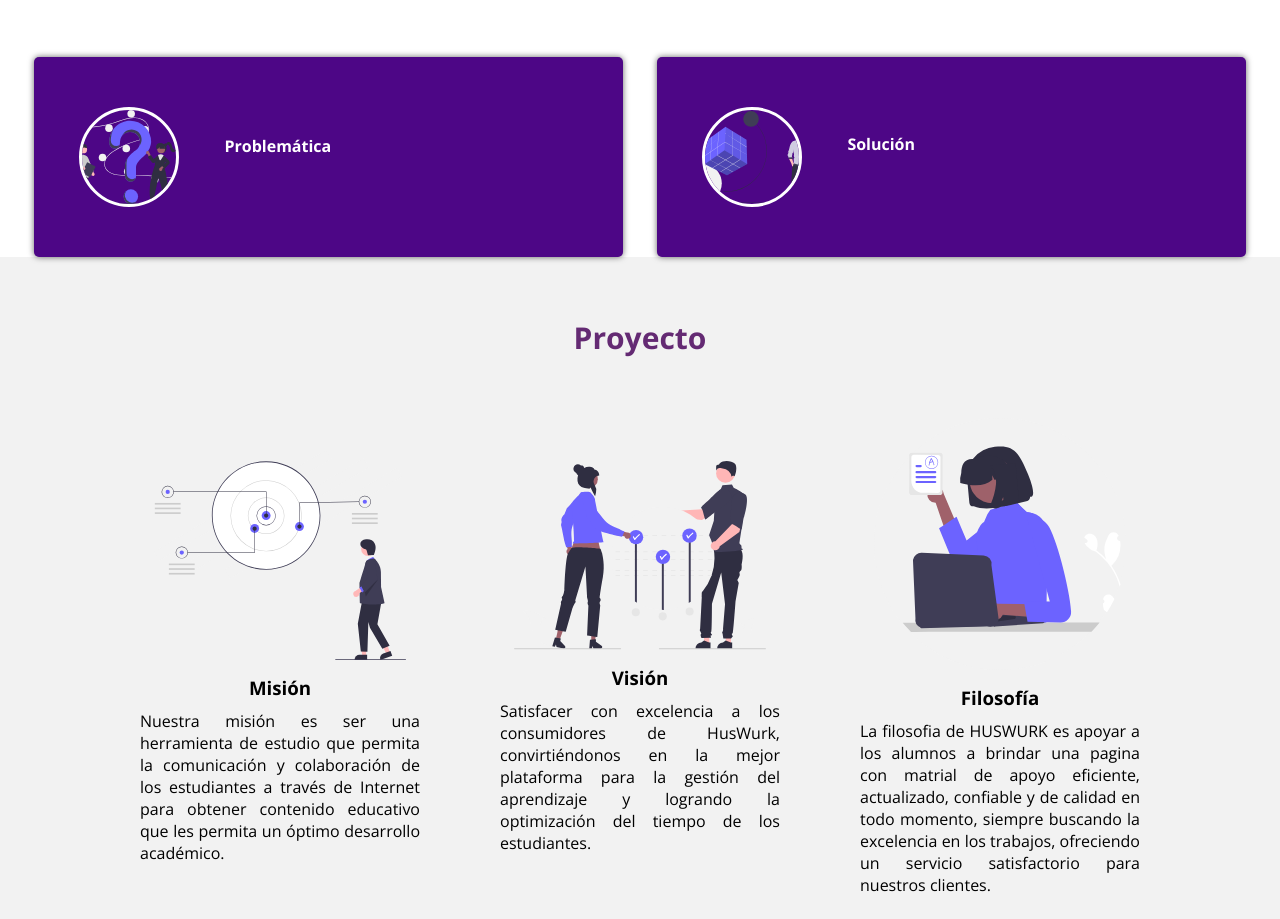
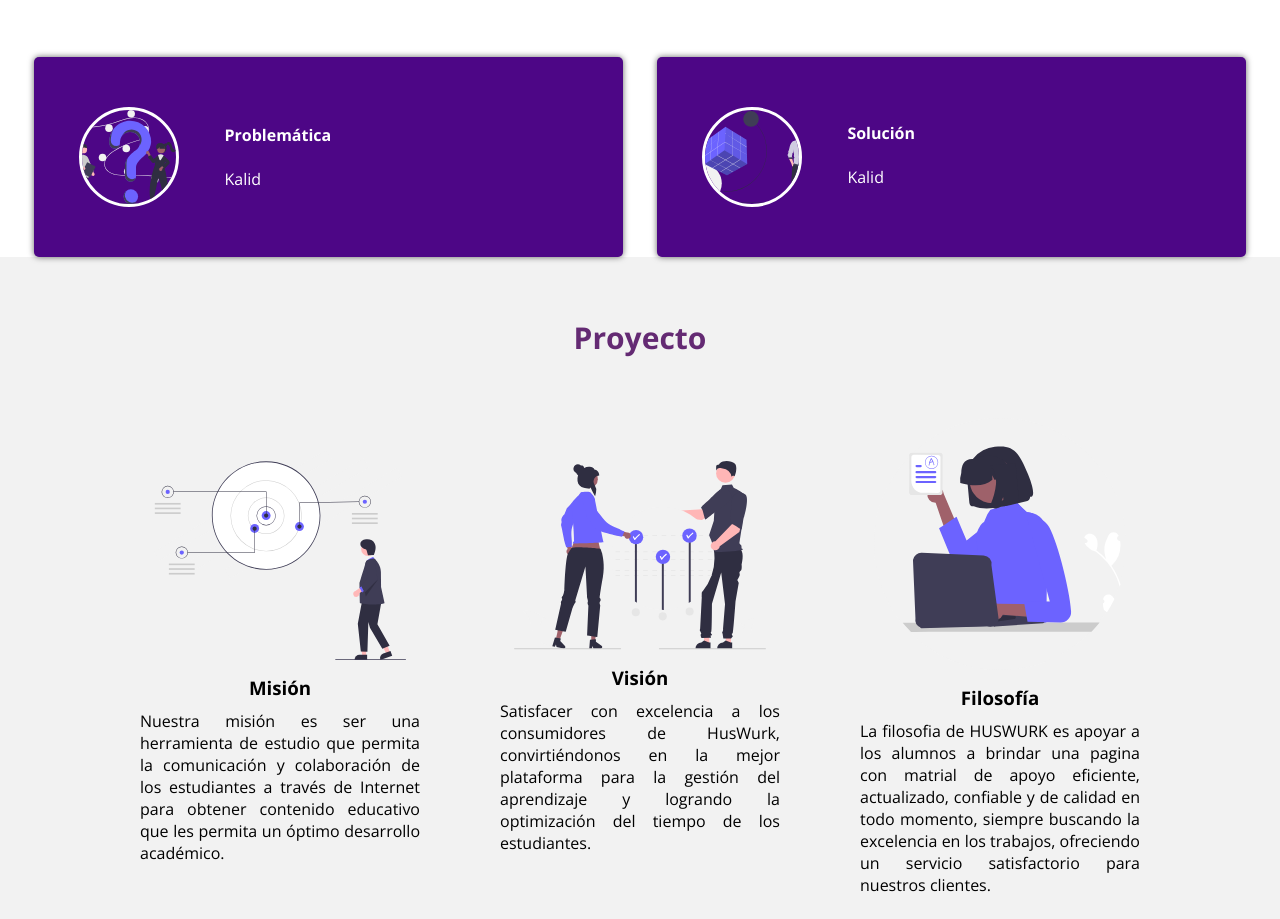
Before and after one commit to HUSWURK/huswurk, a plain HTML site: page index.html in a window 1280 px wide. Shown: the part 1855-2774 px from the top of the page. Drawn offline with nearby package versions, Linux system fonts and the light colour scheme.

Commit message:
Tarea Kalid

```diff
--- a/index.html
+++ b/index.html
@@ -102,14 +102,15 @@
                     <img src="img/Problemas.svg" alt="">
                     <div class="contenido-texto-card">
                         <h4>Problemática</h4><br>
-                    </div>
+                   Kalid
+			 </div>
                 </div>
                 <div class="card">
                     <img src="img/Soluciones.svg" alt="">
                     <div class="contenido-texto-card">
                         <h4>Solución</h4><br>
 
-
+                        Kalid
                             </p>
                     </div>
                 </div>
```
